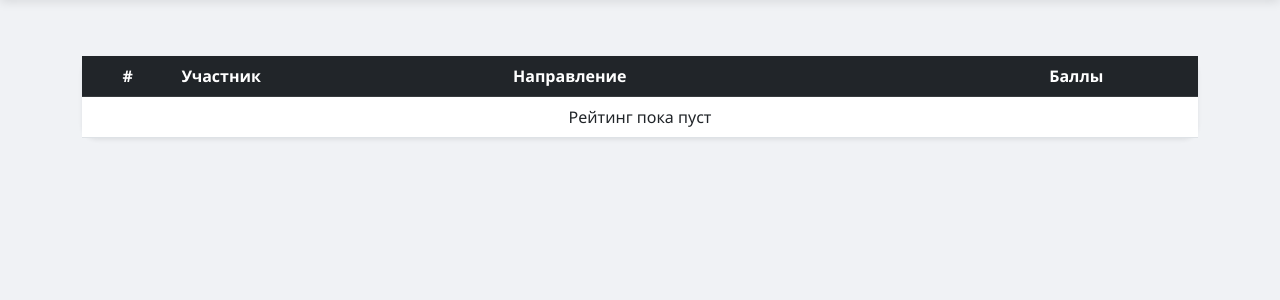
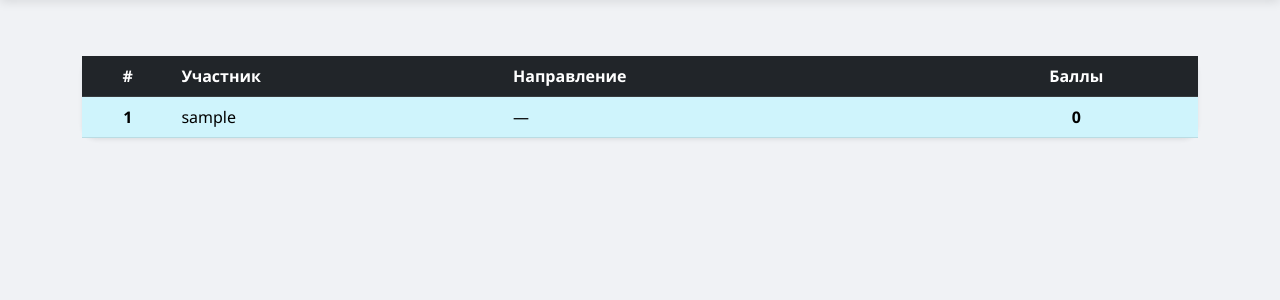
Before and after one commit to MichaelUserBro/Hakoton_web-site, a Django app: page /leaderboard/ in a window 1280 px wide. Shown: the part 70-370 px from the top of the page. Run offline with Django 5.2, Linux system fonts and the light colour scheme; the visitor is signed in with stand-in values (Sample User, id 1); data comes from the database, SQL or seed files in the repository.

Commit message:
Фикс таблицы лидеров

```diff
--- a/users/templates/users/leaderboard.html
+++ b/users/templates/users/leaderboard.html
@@ -12,15 +12,17 @@
                 </tr>
             </thead>
             <tbody>
-                {% for participant in participants %}
-                <tr {% if participant.user == request.user %}class="table-info" {% endif %}>
+                {% for participant in users_top %}
+                <tr {% if participant == request.user %}class="table-info" {% endif %}>
                     <td class="text-center fw-bold">{{ forloop.counter }}</td>
-                    <td>{{ participant.user.get_full_name }}</td>
-                    <td>{{ participant.direction }}</td>
-                    <td class="text-center fw-bold">{{ participant.score }}</td>
+                    <td>{{ participant.username }}</td>
+                    <td>{{ participant.direction|default:"—" }}</td>
+                    <td class="text-center fw-bold">{{ participant.points|default:0 }}</td>
                 </tr>
                 {% empty %}
-                <tr><td colspan="4" class="text-center">Рейтинг пока пуст</td></tr>
+                <tr>
+                    <td colspan="4" class="text-center p-4 text-muted">Рейтинг пока пуст</td>
+                </tr>
                 {% endfor %}
             </tbody>
         </table>
```
